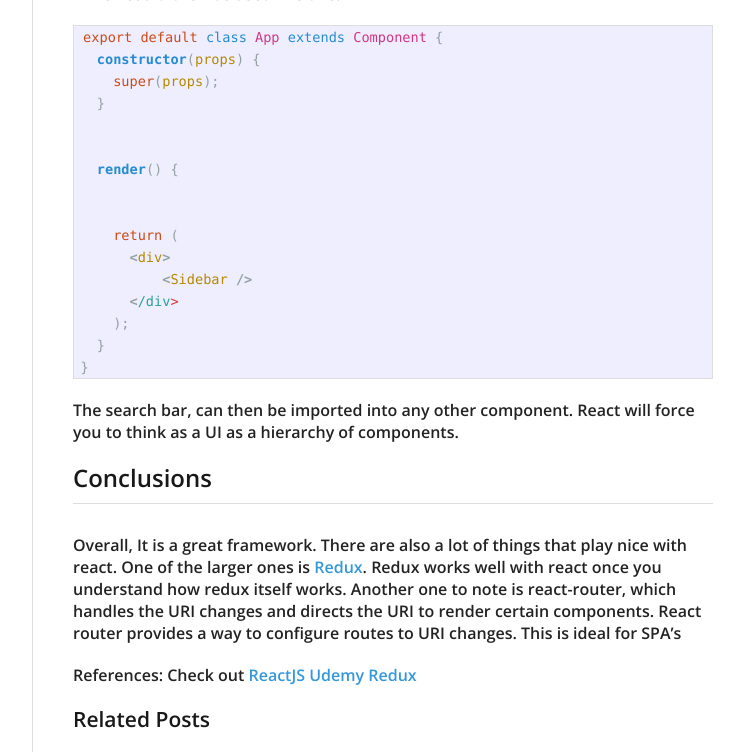
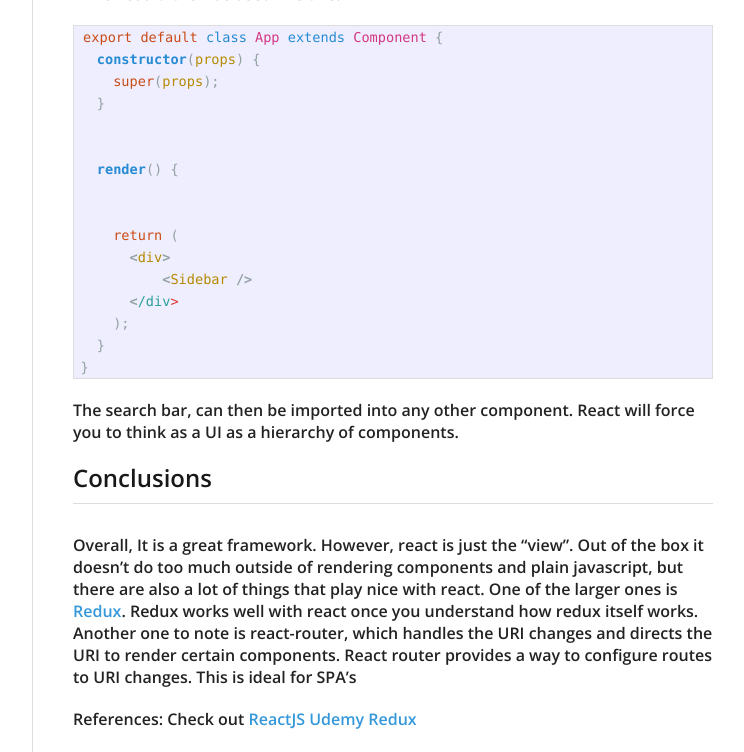
Before and after one commit to ryankazokas/ryankazokas.github.io, a Jekyll site: the page built from _posts/2016-10-08-The-Journey-Into-React-JS.markdown, in a window 1280 px wide and 900 px high, scrolled down 1519 px, cut to the strip 0-752 px from the top of the window. Shown: the whole strip, without its empty margins (378-1122 px from the left). Built offline with Jekyll 4.4.1, drawn with Linux system fonts in a browser that asks for light colours; nearby versions of some CDN libraries.

Commit message:
Update React post

```diff
--- a/_posts/2016-10-08-The-Journey-Into-React-JS.markdown
+++ b/_posts/2016-10-08-The-Journey-Into-React-JS.markdown
@@ -78,7 +78,8 @@ The search bar, can then be imported into any other component. React will force
 
 ## Conclusions
 ---
-Overall, It is a great framework. There are also a lot of things that play nice with react. One of the larger ones is [Redux][redux]. Redux works well with react once you understand how redux itself works.
+Overall, It is a great framework. However, react is just the "view".  Out of the box it doesn't do too much outside of rendering components and plain javascript, but
+there are also a lot of things that play nice with react. One of the larger ones is [Redux][redux]. Redux works well with react once you understand how redux itself works.
 Another one to note is react-router, which handles the URI changes and directs the URI to render certain components. React router provides a way to configure routes to URI changes. This is ideal for SPA's
 
 References:
```
